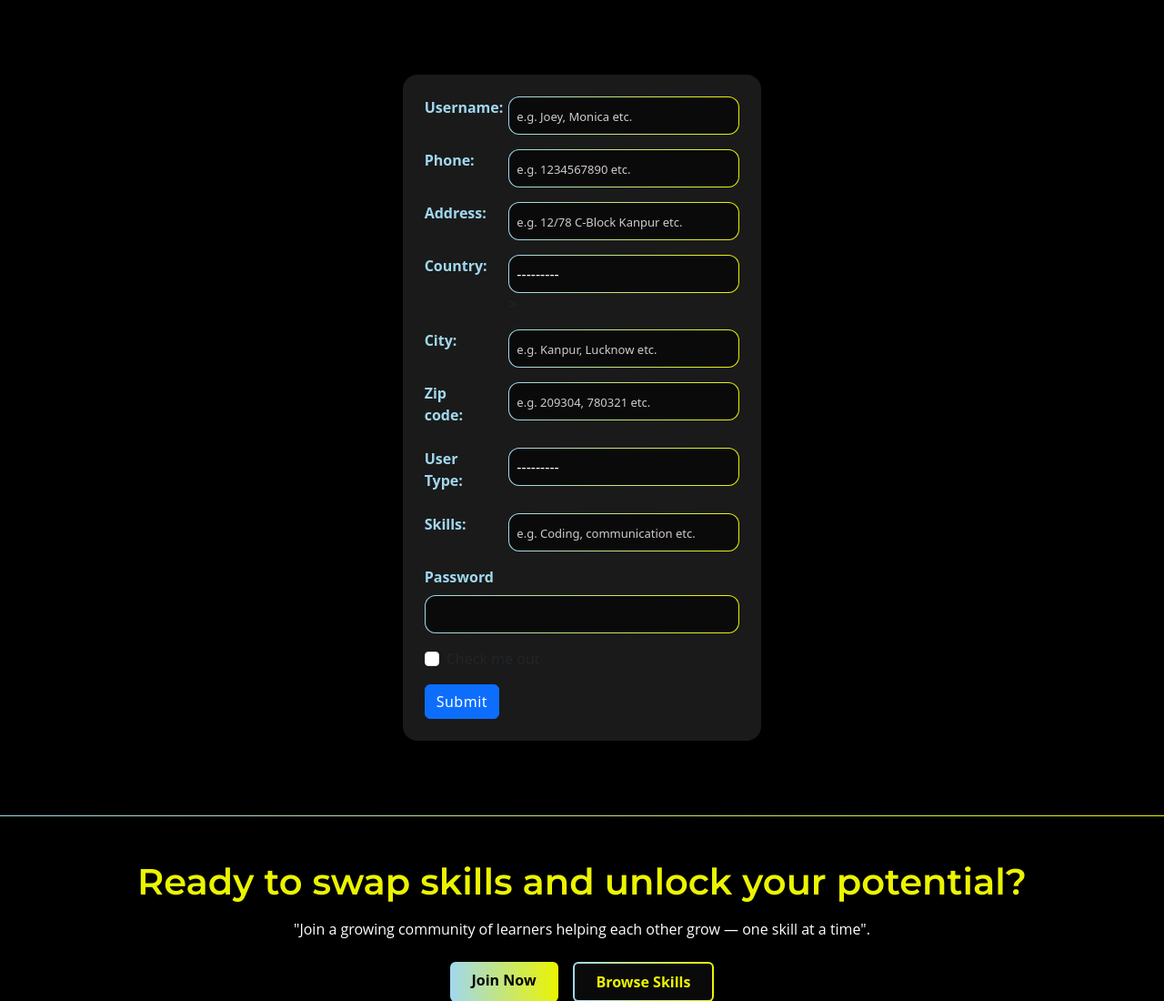
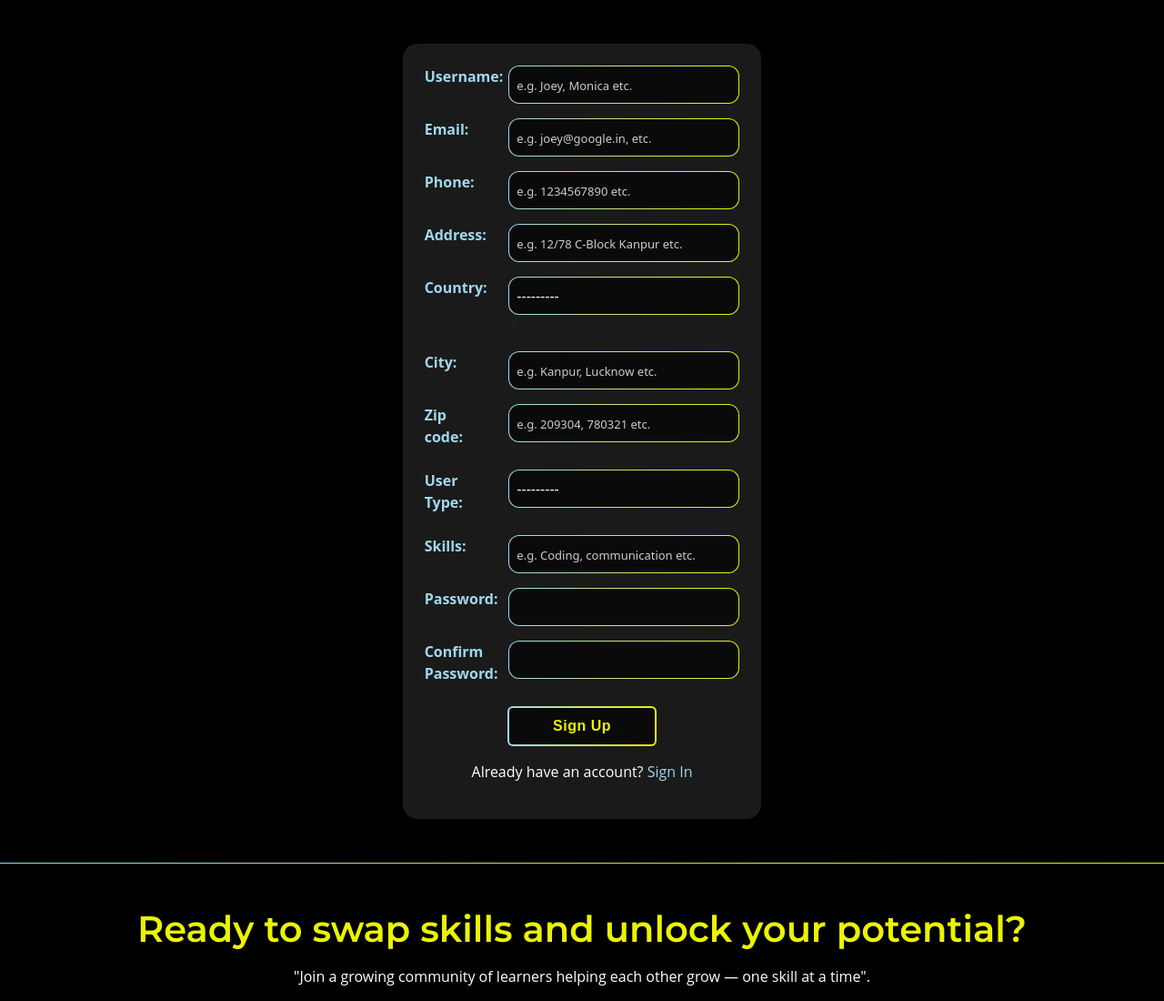
Before and after one commit to Isoo-Pal/TalentBridge, a Django app: page /users/register/ in a window 1280 px wide. Shown: the part 60-1160 px from the top of the page at 91% size. Run offline with Django 4.2, Linux system fonts and the light colour scheme.

Commit message:
Worked on registration form submission

```diff
--- a/TalentBridge/myapp/templates/myapp/inc/header.html
+++ b/TalentBridge/myapp/templates/myapp/inc/header.html
@@ -48,7 +48,7 @@
           </a>
           <ul class="dropdown-menu dropdown-menu-end" style="background : linear-gradient(360deg, #A0D8EF, #EBF400);">
             <li>
-              <a class="dropdown-item " href="{% url 'users:registration' %}">Register</a>
+              <a class="dropdown-item " href="{% url 'users:registration' %}">Sign Up</a>
             </li>
             <li><a class="dropdown-item " href="#">Settings</a></li>
             <li><hr class="dropdown-divider"></li>
--- a/TalentBridge/users/templates/users/registration.html
+++ b/TalentBridge/users/templates/users/registration.html
@@ -4,7 +4,8 @@
 
 <div class="min-vh-100 d-flex align-items-center justify-content-center m-5" >
     <div class="col-md-5 col-lg-4 p-4 rounded-4 shadow-lg featuredSectioncard1" style="background-color:#1a1a1a" >
-        <form>
+        <form method="post">
+            {% csrf_token %}
             <div class="mb-3 row">
                 <label for="username" class="form-label regFormInput fw-semibold col-sm-3" required>Username:</label>
                 <div class="col-sm-9">
@@ -12,15 +13,21 @@
                 </div>
             </div>
             <div class="mb-3 row">
+                <label for="email" class="form-label regFormInput fw-semibold col-sm-3" required>Email:</label>
+                <div class="col-sm-9">
+                    <input type="email" class="form-control gradient-input text-light" id="email" name="email" placeholder="e.g. joey@google.in, etc." >
+                </div>
+            </div>
+            <div class="mb-3 row">
                 <label for="phone" class="form-label regFormInput fw-semibold col-sm-3">Phone:</label>
                 <div class="col-sm-9">
-                    <input type="text" class="form-control gradient-input text-light" id="phone" placeholder="e.g. 1234567890 etc." >
+                    <input type="text" class="form-control gradient-input text-light" id="phone" placeholder="e.g. 1234567890 etc." name="phone" >
                 </div>
             </div>
             <div class="mb-3 row">
                 <label for="address" class="form-label regFormInput fw-semibold col-sm-3">Address:</label>
                 <div class="col-sm-9">
-                    <input type="text" class="form-control gradient-input text-light" id="address" placeholder="e.g. 12/78 C-Block Kanpur etc." >
+                    <input type="text" class="form-control gradient-input text-light" id="address" name="address" placeholder="e.g. 12/78 C-Block Kanpur etc." >
                 </div>
             </div>
             <div class="mb-3 row">
@@ -35,13 +42,13 @@
             <div class="mb-3 row">
                 <label for="city" class="form-label regFormInput fw-semibold col-sm-3">City:</label>
                 <div class="col-sm-9">
-                    <input type="text" class="form-control gradient-input text-light" id="city" placeholder="e.g. Kanpur, Lucknow etc." >
+                    <input type="text" class="form-control gradient-input text-light" name="city" id="city" placeholder="e.g. Kanpur, Lucknow etc." >
                 </div>
             </div>
             <div class="mb-3 row">
                 <label for="zip" class="form-label regFormInput fw-semibold col-sm-3">Zip code:</label>
                 <div class="col-sm-9">
-                    <input type="text" class="form-control gradient-input text-light" id="zip" placeholder="e.g. 209304, 780321 etc." >
+                    <input type="text" class="form-control gradient-input text-light" name="zip" id="zip" placeholder="e.g. 209304, 780321 etc." >
                 </div>
             </div>
             <div class="mb-3 row">
@@ -57,19 +64,28 @@
             <div class="mb-3 row">
                 <label for="skills" class="form-label regFormInput fw-semibold col-sm-3">Skills:</label>
                 <div class="col-sm-9">
-                    <input type="text" class="form-control gradient-input text-light" id="skills" placeholder="e.g. Coding, communication etc." >
+                    <input type="text" class="form-control gradient-input text-light" name="skills" id="skills" placeholder="e.g. Coding, communication etc." >
                 </div>
             </div>
-            <div class="mb-3 ">
-                <label for="exampleInputPassword1" class="form-label regFormInput fw-semibold ">Password</label>
-                <input type="password" class="form-control gradient-input text-light" id="exampleInputPassword1">
+            <div class="mb-3 row">
+                <label for="password" class="form-label regFormInput fw-semibold col-sm-3">Password:</label>
+                <div class="col-sm-9">
+                    <input type="password" class="form-control gradient-input text-light" id="password" name="password">
+                </div>
             </div>
-            <div class="mb-3 form-check">
-                <input type="checkbox" class="form-check-input regFormInput" id="exampleCheck1">
-                <label class="form-check-label" for="exampleCheck1">Check me out</label>
+            <div class="mb-3 row">
+                <label for="password" class="form-label regFormInput fw-semibold col-sm-3">Confirm Password:</label>
+                <div class="col-sm-9">
+                    <input type="password" class="form-control gradient-input text-light" id="password" name="password">
+                </div>
             </div>
-            <button type="submit" class="btn btn-primary">Submit</button>
+            <div class="text-center">
+                <button type="submit" class="btn-outline-warning fw-semibold px-5 py-2 form-control w-auto d-inline-block">Sign Up</button>
+            </div>
         </form>
+        <div class="text-center mt-3">
+            <p style="color:#fff;">Already have an account? <a href="#" class="text-decoration-none" style="color:#A0D8EF">Sign In</a></p>
+        </div>
     </div>
 </div>
 
--- a/TalentBridge/users/views.py
+++ b/TalentBridge/users/views.py
@@ -3,6 +3,18 @@ from .forms import *
 
 # Create your views here.
 def registration(request):
-    user_form = UserRegisterForm()
-    profile_form = UserProfileForm()
+    if request.method == 'POST':
+        user_form = UserRegisterForm(request.POST)
+        profile_form = UserProfileForm(request.POST)
+        if user_form.is_valid() and profile_form.is_valid():
+            user = user_form.save()
+
+            profile = profile_form.save(commit=False)
+            profile.user = user
+            profile.save()
+
+            print("Form saved")
+    else:
+        user_form = UserRegisterForm()
+        profile_form = UserProfileForm()
     return render(request, "users/registration.html", {'profile_form' : profile_form, 'user_form': user_form})
```
Also changed, not shown: TalentBridge/db.sqlite3, TalentBridge/static/css/style.css (line endings or trailing spaces), TalentBridge/users/migrations/0002_remove_userprofile_state.py (added).
